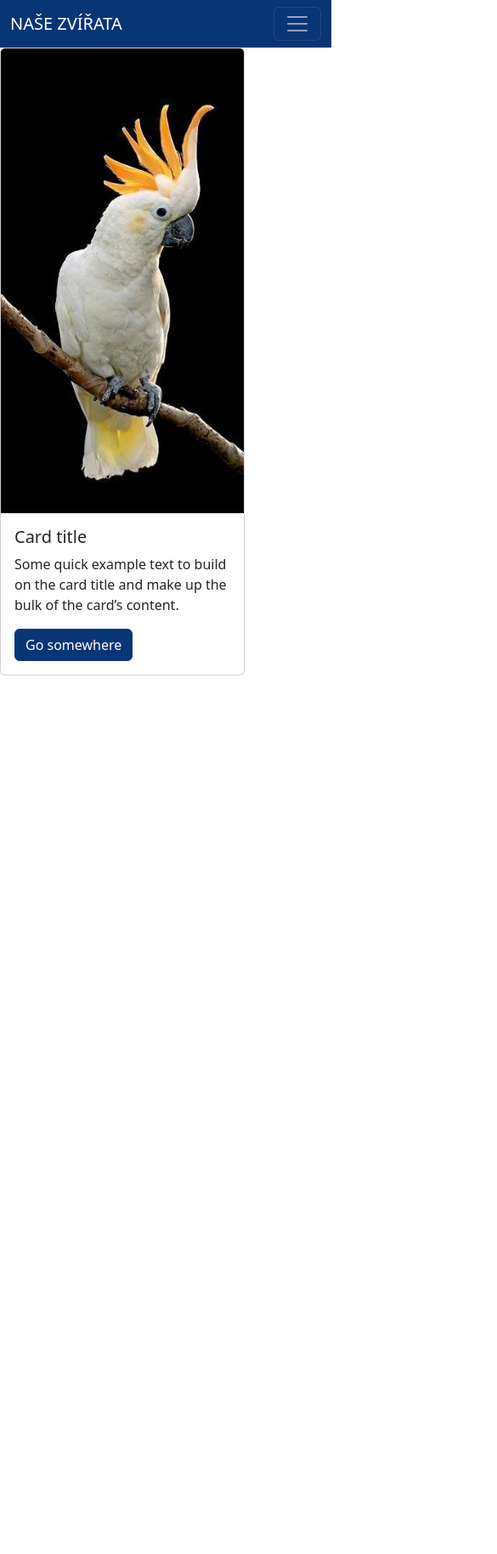
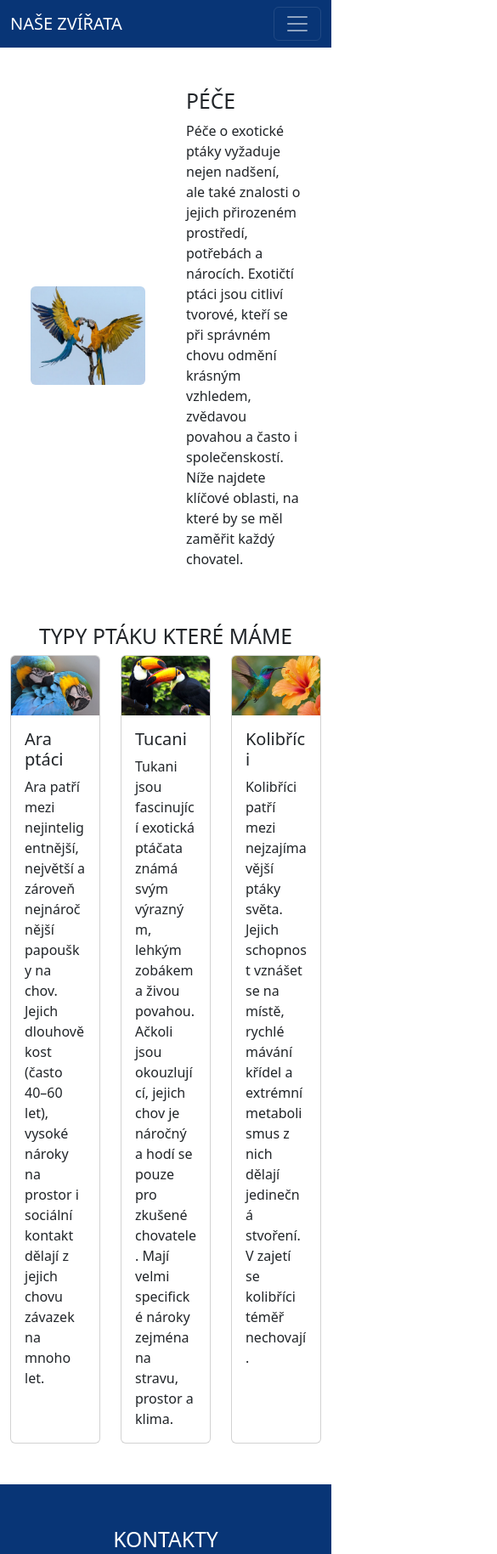
Before and after one commit to ullriska/zvirata, a plain HTML site: page zajem.html in a window 390 px wide. Shown: the top 1829 px of the page at 85% size, 585 px wide, since content can reach past the window. Before the commit the page ends 844 px from the top, so only its background shows below. Drawn offline with nearby package versions, Linux system fonts and the light colour scheme.

Commit message:
2stranka dokonceni

```diff
--- a/css/style.css
+++ b/css/style.css
@@ -98,3 +98,11 @@
   justify-content: center;
   gap: 20px;
 }
+.obrazek_karty {
+  width: 100%;
+  object-fit: cover;
+  aspect-ratio: 3/2;
+}
+.card {
+  height: 100%;
+}
--- a/zajem.html
+++ b/zajem.html
@@ -1,15 +1,17 @@
 <!DOCTYPE html>
 <html lang="en">
+
 <head>
     <meta charset="UTF-8">
     <meta name="viewport" content="width=device-width, initial-scale=1.0">
     <title>zajem o zvirata</title>
-      <link href="https://cdn.jsdelivr.net/npm/bootstrap@5.3.8/dist/css/bootstrap.min.css" rel="stylesheet"
+    <link href="https://cdn.jsdelivr.net/npm/bootstrap@5.3.8/dist/css/bootstrap.min.css" rel="stylesheet"
         integrity="sha384-sRIl4kxILFvY47J16cr9ZwB07vP4J8+LH7qKQnuqkuIAvNWLzeN8tE5YBujZqJLB" crossorigin="anonymous">
     <link rel="stylesheet" href="css/style.css">
 </head>
+
 <body>
- <nav class="navbar navbar-expand-md bg-primary" data-bs-theme="dark">
+    <nav class="navbar navbar-expand-md bg-primary" data-bs-theme="dark">
         <div class="container">
             <a class="navbar-brand" href="#">NAŠE ZVÍŘATA</a>
             <button class="navbar-toggler" type="button" data-bs-toggle="collapse" data-bs-target="#navbarNav"
@@ -22,10 +24,10 @@
                         <a class="nav-link active" aria-current="page" href="#">Home</a>
                     </li>
                     <li class="nav-item">
-                        <a class="nav-link" href="#">dostupná mláďata</a>
+                        <a class="nav-link" href="dostupne.html">Dostupná mláďata</a>
                     </li>
                     <li class="nav-item">
-                        <a class="nav-link" href="zajem.html">Máte zájem?</a>
+                        <a class="nav-link" href="zajem.html">Povaha a péče</a>
 
                     </li>
                     <li class="nav-item">
@@ -35,15 +37,89 @@
             </div>
         </div>
     </nav>
+    </div>
 
-   <div class="card" style="width: 18rem;">
-  <img src="foto/bila.jpeg" class="card-img-top" alt="...">
-  <div class="card-body">
-    <h5 class="card-title">Card title</h5>
-    <p class="card-text">Some quick example text to build on the card title and make up the bulk of the card’s content.</p>
-    <a href="#" class="btn btn-primary">Go somewhere</a>
-  </div>
+
+    <div class="container mx-auto m-5">
+        <div class="row mx-auto g-5 align-items-center">
+            <div class="col-6 ">
+                <img class="img-fluid rounded-2" src="foto/yellow.jpeg" alt="yellow">
+            </div>
+            <div class="col-6">
+                <h2>PÉČE</h2>
+                <p>Péče o exotické ptáky vyžaduje nejen nadšení, ale také znalosti o jejich přirozeném prostředí,
+                    potřebách a nárocích. Exotičtí ptáci jsou citliví tvorové, kteří se při správném chovu odmění
+                    krásným vzhledem, zvědavou povahou a často i společenskostí. Níže najdete klíčové oblasti, na které
+                    by se měl zaměřit každý chovatel.</p>
+            </div>
+        </div>
+    </div>
+
+    <h2 class="text-center"> TYPY PTÁKU KTERÉ MÁME</h2>
+    <div class="container">
+         <div class="row pb-5">
+        <div class="col-4">
+            <div class="card">
+                <img src="foto/pecept.jpeg" class="card-img-top obrazek_karty" alt="ara">
+                <div class="card-body">
+                    <h5 class="card-title">Ara ptáci</h5>
+                    <p class="card-text">Ara patří mezi nejinteligentnější, největší a zároveň nejnáročnější papoušky na
+                        chov.
+                        Jejich dlouhověkost (často 40–60 let), vysoké nároky na prostor i sociální kontakt dělají z
+                        jejich chovu
+                        závazek na mnoho let.</p>
+                </div>
+            </div>
+        </div>
+        <div class="col-4">
+            <div class="card">
+                <img src="foto/tucani.jpeg" class="card-img-top obrazek_karty" alt="tucan">
+                <div class="card-body">
+                    <h5 class="card-title">Tucani</h5>
+                    <p class="card-text">Tukani jsou fascinující exotická ptáčata známá svým výrazným, lehkým zobákem a
+                        živou
+                        povahou. Ačkoli jsou okouzlující, jejich chov je náročný a hodí se pouze pro zkušené chovatele.
+                        Mají
+                        velmi specifické nároky zejména na stravu, prostor a klima.</p>
+                </div>
+            </div>
+        </div>
+        <div class="col-4">
+                    <div class="card">
+            <img src="foto/kolibrik.jpeg" class="card-img-top obrazek_karty" alt="kolibrik">
+            <div class="card-body">
+                <h5 class="card-title">Kolibříci</h5>
+                <p class="card-text">Kolibříci patří mezi nejzajímavější ptáky světa. Jejich schopnost vznášet se na
+                    místě, rychlé mávání křídel a extrémní metabolismus z nich dělají jedinečná stvoření. V zajetí se
+                    kolibříci téměř nechovají.</p>
+
+            </div>
+        </div>
+        </div>
+    </div>
+    </div>
+
+
+<div class="contact">
+        <h2>KONTAKTY</h2>
+
+    </div>
+
+     <footer class="footer-section">
+    <div class="footer-wrapper row align-items-center">
+    <div class="footer-text col-6">
+        <p>EMAIL- ullricte24@zaci.spse.cz</p>
+        <p>TELEFON- +420 563 452 789</p>
+        <p>FACEBOOK- exoticptaci</p>
+        <p>INSTAGRAM- exoticptaci1</p>
+    </div>
+
+    <div class="footer-map col-6">
+        <iframe src="https://www.google.com/maps/embed?pb=!1m14!1m12!1m3!1d2443.242322277062!2d20.994517912725474!3d52.23898207187194!2m3!1f0!2f0!3f0!3m2!1i1024!2i768!4f13.1!5e0!3m2!1scs!2scz!4v1741614008231!5m2!1scs!2scz" width="450" height="350" style="border:0;" allowfullscreen="" loading="lazy"></iframe>
+    </div>
 </div>
-    </div>
+</footer>
+
 </body>
+
 </html>
```
Also changed, not shown: dostupne.html (added, +42 -0 lines), index.html (+7 -7 lines), foto/kolibrik.jpeg (added), foto/pecept.jpeg (added), foto/tucani.jpeg (added), foto/yellow.jpeg (added).
